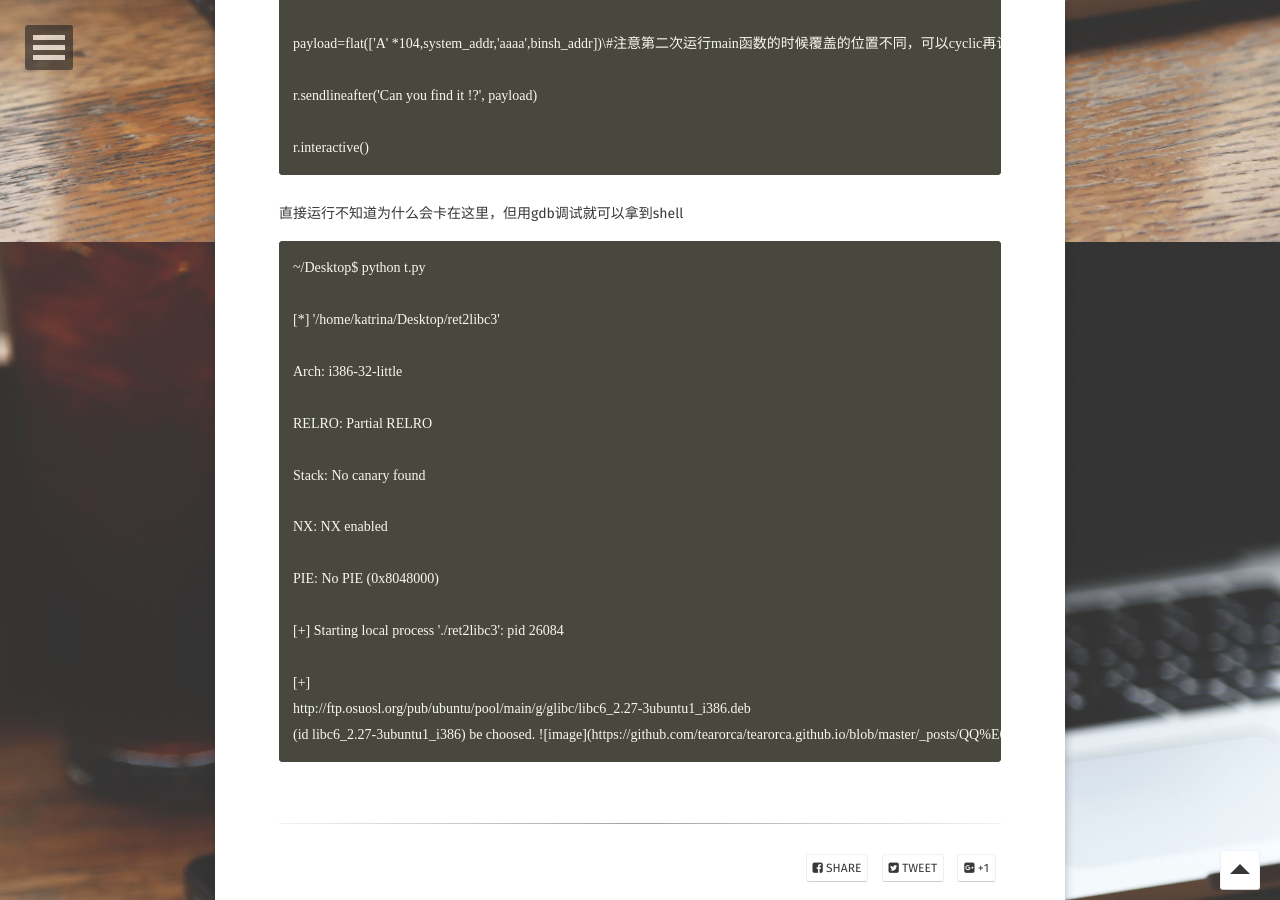
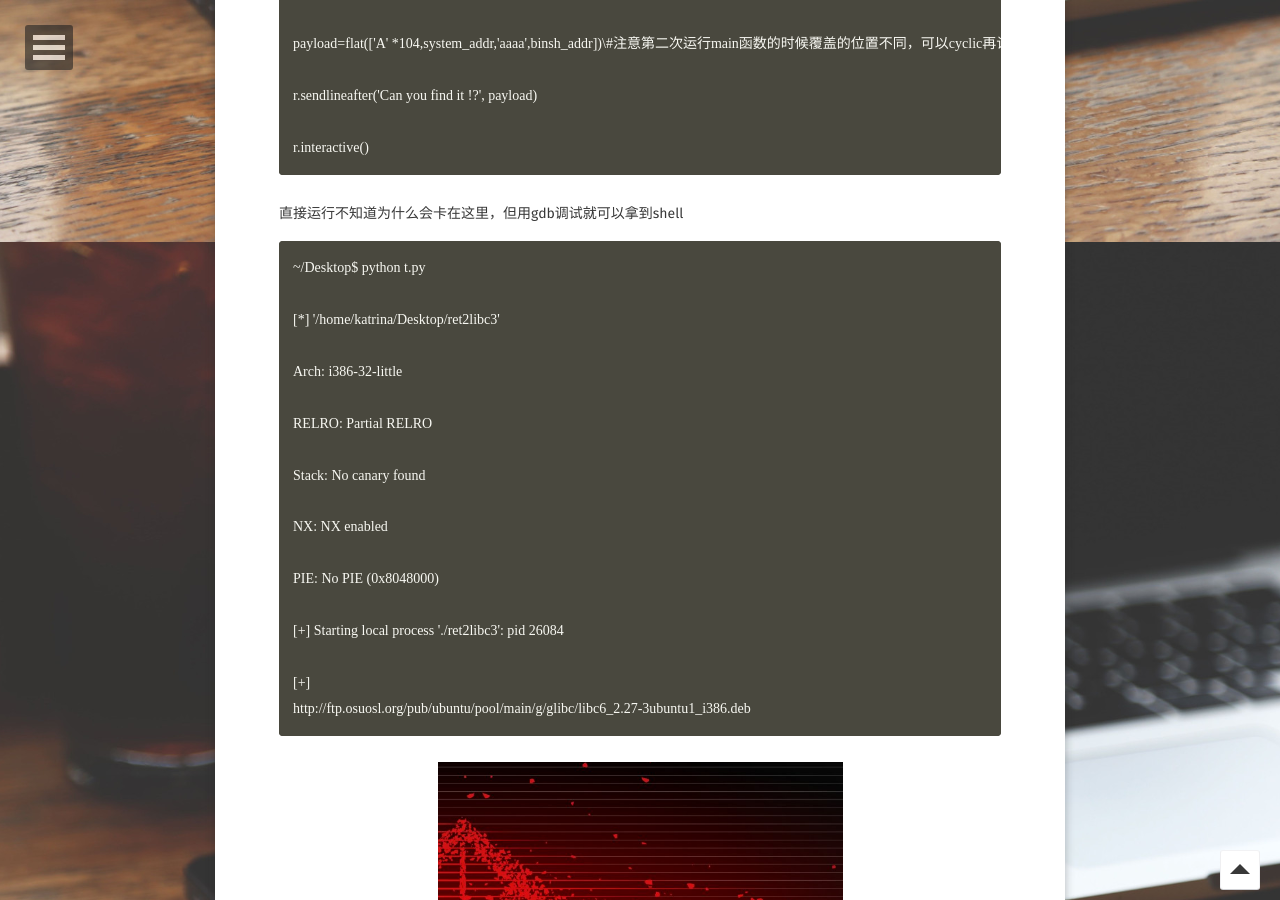
Before and after one commit to tearorca/tearorca.github.io, a Jekyll site: the page built from _posts/2018-12-7-ROP的运用.md, in a window 1280 px wide and 900 px high, scrolled down 10558 px. Built offline with Jekyll 4.4.1, drawn with Linux system fonts in a browser that asks for light colours; some web fonts are replaced; our own code applies the rules of GitHub Pages for plain Markdown files; comment, search, counter and statistics services are not loaded.

Commit message:
Update 2018-12-7-ROP的运用.md

```diff
--- a/_posts/2018-12-7-ROP的运用.md
+++ b/_posts/2018-12-7-ROP的运用.md
@@ -422,5 +422,8 @@ int_0x80])
 
 	[+]
 	http://ftp.osuosl.org/pub/ubuntu/pool/main/g/glibc/libc6_2.27-3ubuntu1_i386.deb
-	(id libc6_2.27-3ubuntu1_i386) be choosed.
+
+
+
+
 ![image](https://github.com/tearorca/tearorca.github.io/blob/master/_posts/QQ%E6%88%AA%E5%9B%BE20190119153102.png)
```
